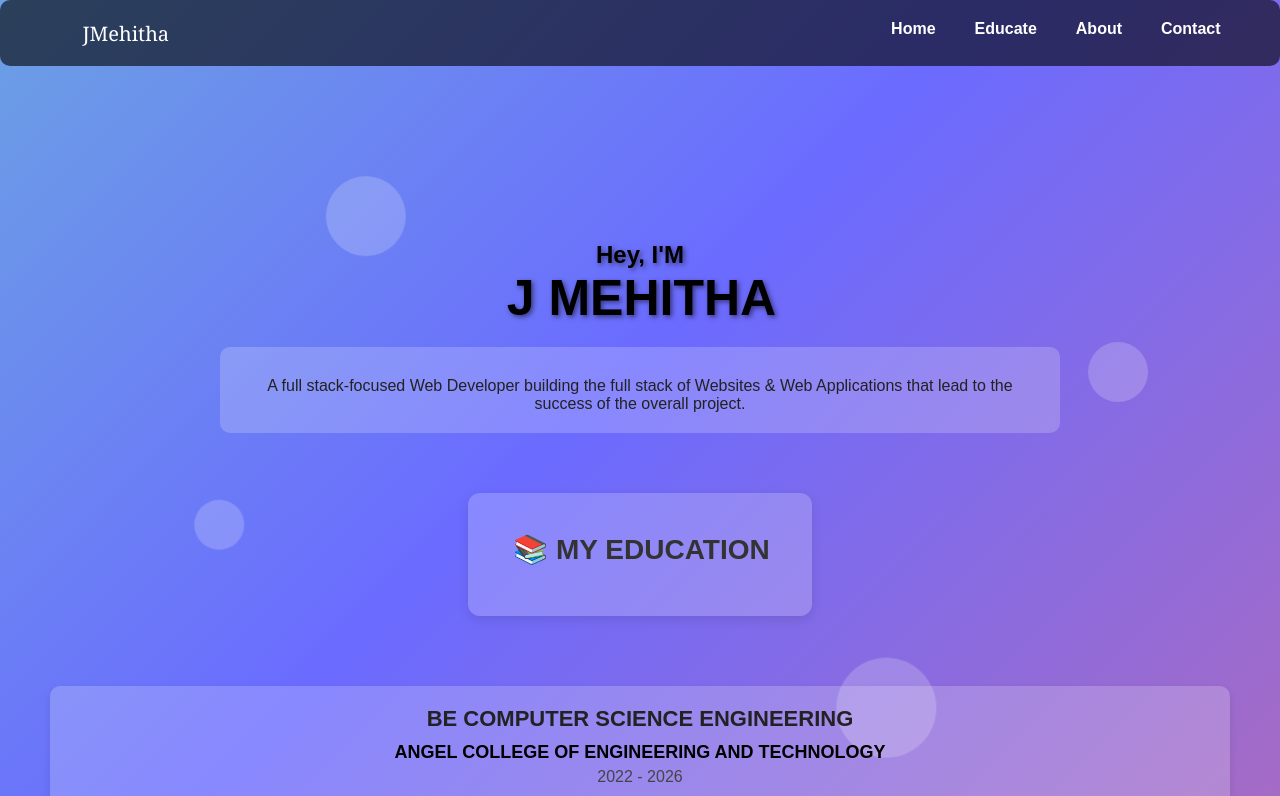
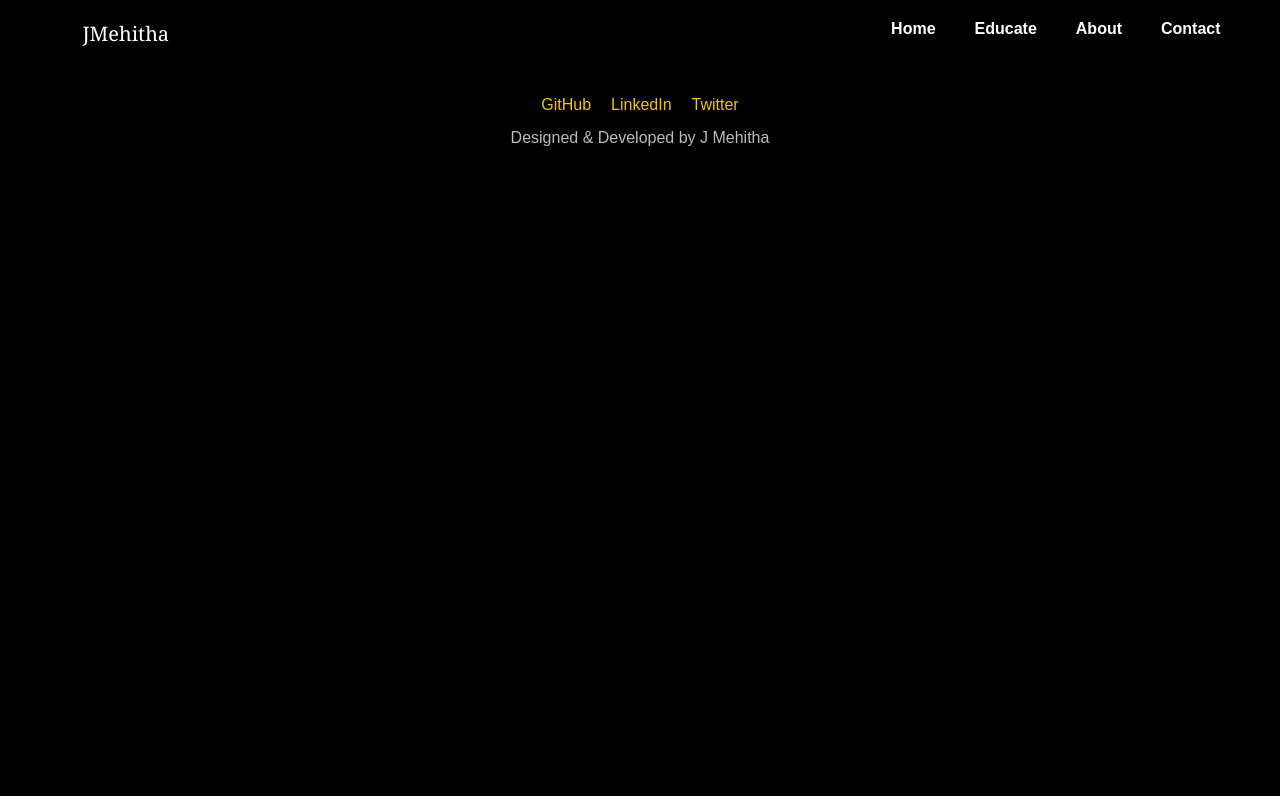
Before and after one commit to mehitha/mehithaj-portfolio, a React (Create React App) app: page / in a window 1280 px wide. Shown: the top 796 px of the page. Built offline with nearby package versions, Linux system fonts and the light colour scheme.

Commit message:
Updated profile

```diff
--- a/src/App.js
+++ b/src/App.js
@@ -14,7 +14,7 @@ function App() {
         {/* <Blog /> */}
         <Routes>
           <Route path="/educate" element={<Educate />} />
-          <Route path="/" element={<Blog />} />
+          <Route path="/mehithaj-portfolio" element={<Blog />} />
         </Routes>
         <Footer />
       </div>
--- a/src/components/Header.js
+++ b/src/components/Header.js
@@ -6,7 +6,7 @@ const Header = () => {
         <nav className="header">
             <span className="logo">JMehitha</span>
             <ul className="nav-menu">
-                <li><Link to="/">Home</Link></li>
+                <li><Link to="/mehithaj-portfolio">Home</Link></li>
                 <li><Link to="/educate">Educate</Link></li>
                 <li><a href="/about.html">About</a></li>
                 <li><a href="/contact.html">Contact</a></li>
--- a/src/index.css
+++ b/src/index.css
@@ -181,7 +181,7 @@ body {
 }
 
 .hero h1, .hero h2 {
-  text-shadow: 2px 2px 5px rgba(0, 0, 0, 0.5);
+  text-shadow: 2px 2px 5px rgba(252, 247, 251, 0.856);
 }
 
 .three {
@@ -281,7 +281,7 @@ body {
 }
 
 .hero h1, .hero h2 {
-  text-shadow: 2px 2px 5px rgba(0, 0, 0, 0.5);
+  text-shadow: 2px 2px 5px rgb(246, 240, 240);
 }
 
 /* Description Box */
@@ -415,7 +415,7 @@ body {
 }
 
 .hero h1, .hero h2 {
-  text-shadow: 2px 2px 5px rgba(0, 0, 0, 0.5);
+  text-shadow: 2px 2px 5px rgba(242, 238, 238, 0.979);
 }
 
 /* Description Box */
```
